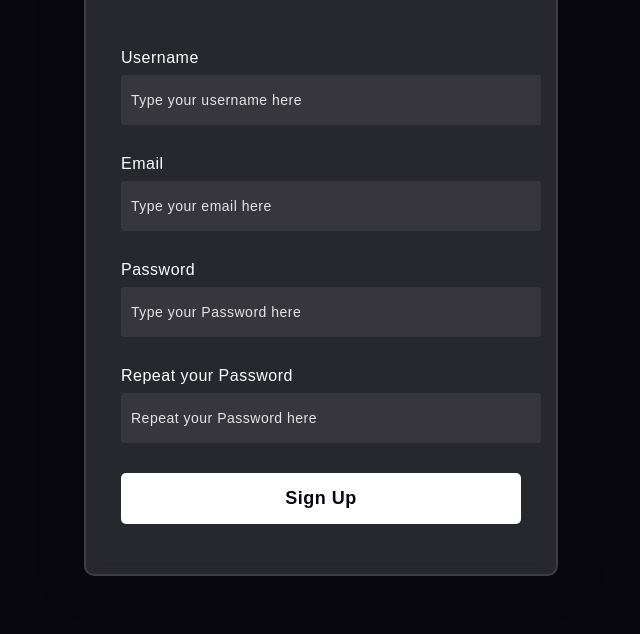
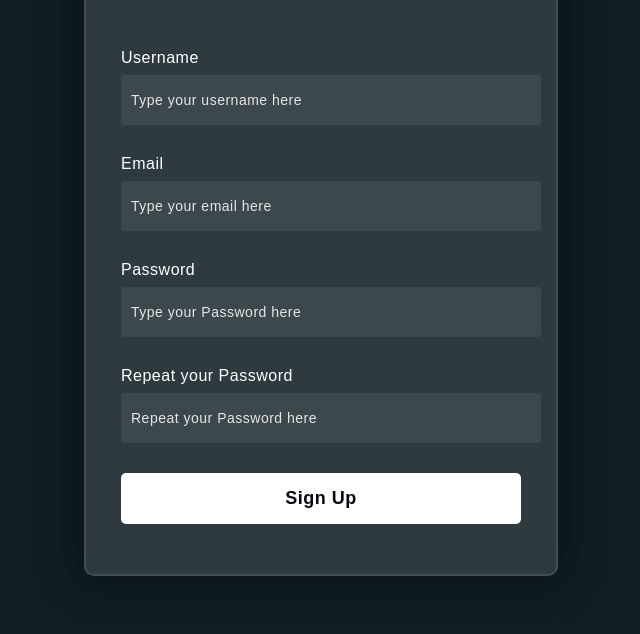
Before and after one commit to TimBrielmayer/InformatikWebseite, a website: page public/register.html in a window 1280 px wide. Shown: the part 197-831 px from the top of the page, without its empty margins (319-959 px from the left). Drawn offline with Linux system fonts and the light colour scheme.

Commit message:
login register same color

```diff
--- a/public/styles/register.css
+++ b/public/styles/register.css
@@ -1,5 +1,5 @@
 body {
-    background-color: #080710;
+    background-color: #101d23;;
     display: flex;
     justify-content: center;
     align-items: center;
```
